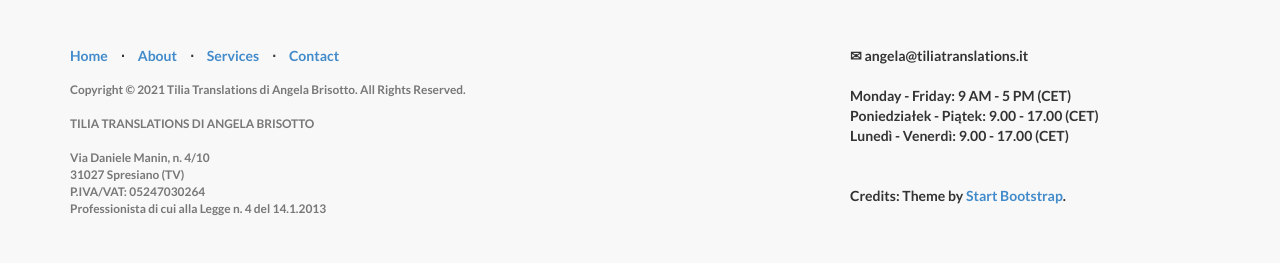
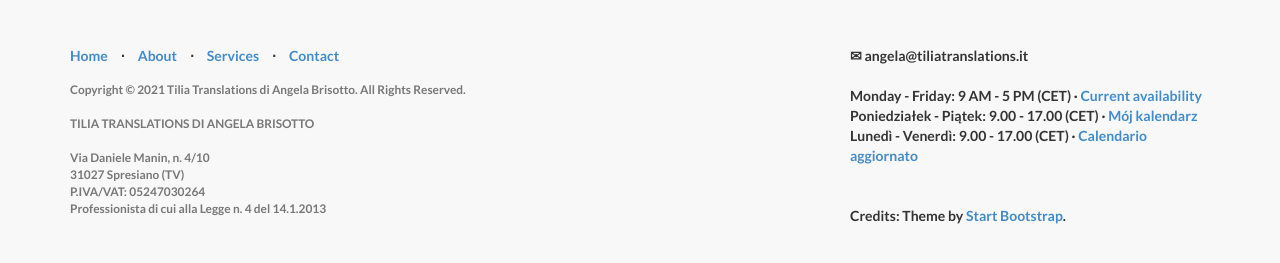
Before and after one commit to angelatiliatranslations/tiliatranslations.github.io, a Jekyll site: the page built from index.html, in a window 1280 px wide and 900 px high, scrolled down 4717 px, cut to the strip 624-887 px from the top of the window. Built offline with Jekyll 4.4.1, drawn with Linux system fonts in a browser that asks for light colours.

Commit message:
Update _config.yml

```diff
--- a/_config.yml
+++ b/_config.yml
@@ -25,11 +25,11 @@ Professionista di cui alla Legge n. 4 del 14.1.2013
 credits: '&#9993; angela@tiliatranslations.it
 <br>
 <br>
-Monday - Friday: 9 AM - 5 PM (CET)
+Monday - Friday: 9 AM - 5 PM (CET) · <a href="http://www.proz.com/translator/2997713">Current availability</a>
 <br>
-Poniedziałek - Piątek: 9.00 - 17.00 (CET)
+Poniedziałek - Piątek: 9.00 - 17.00 (CET) · <a href="http://www.proz.com/translator/2997713">Mój kalendarz</a>
 <br>
-Lunedì - Venerdì: 9.00 - 17.00 (CET)
+Lunedì - Venerdì: 9.00 - 17.00 (CET) · <a href="http://www.proz.com/translator/2997713">Calendario aggiornato</a>
 <br>
 <br>
 <br>
```
